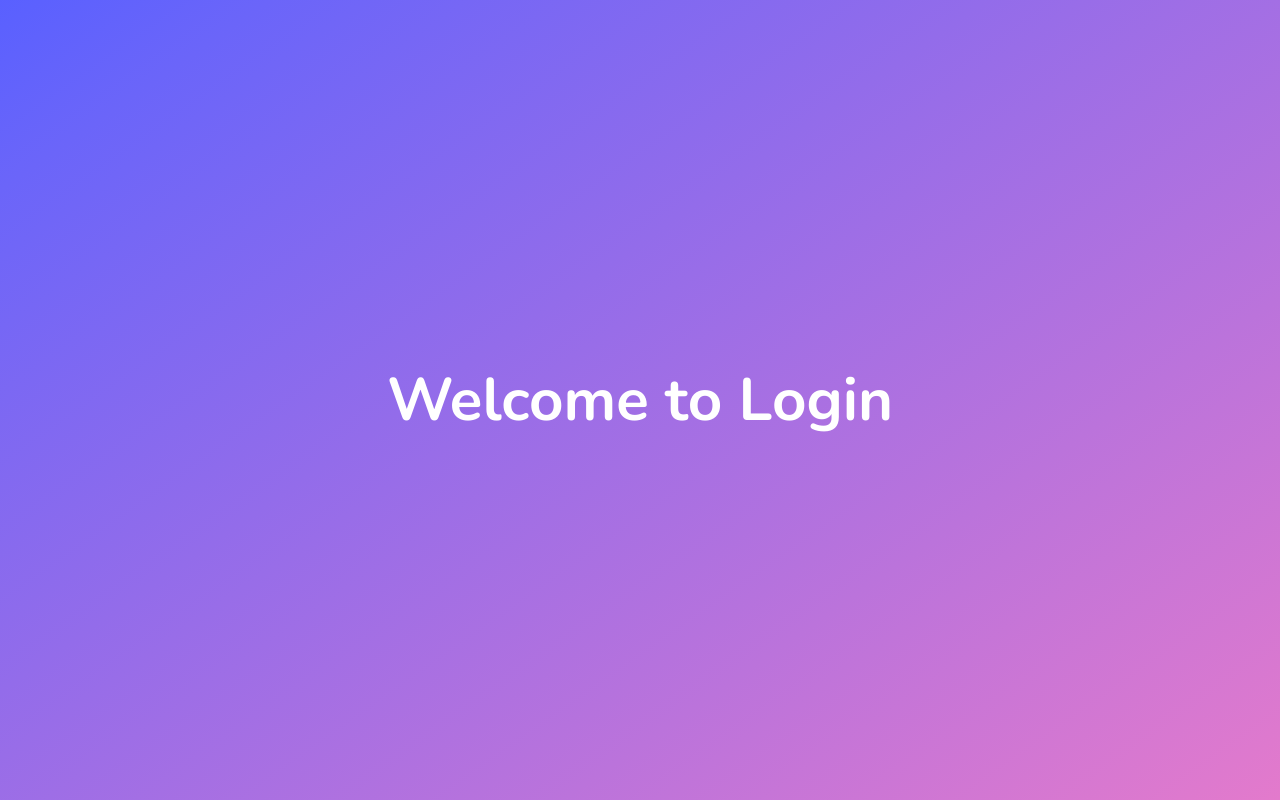
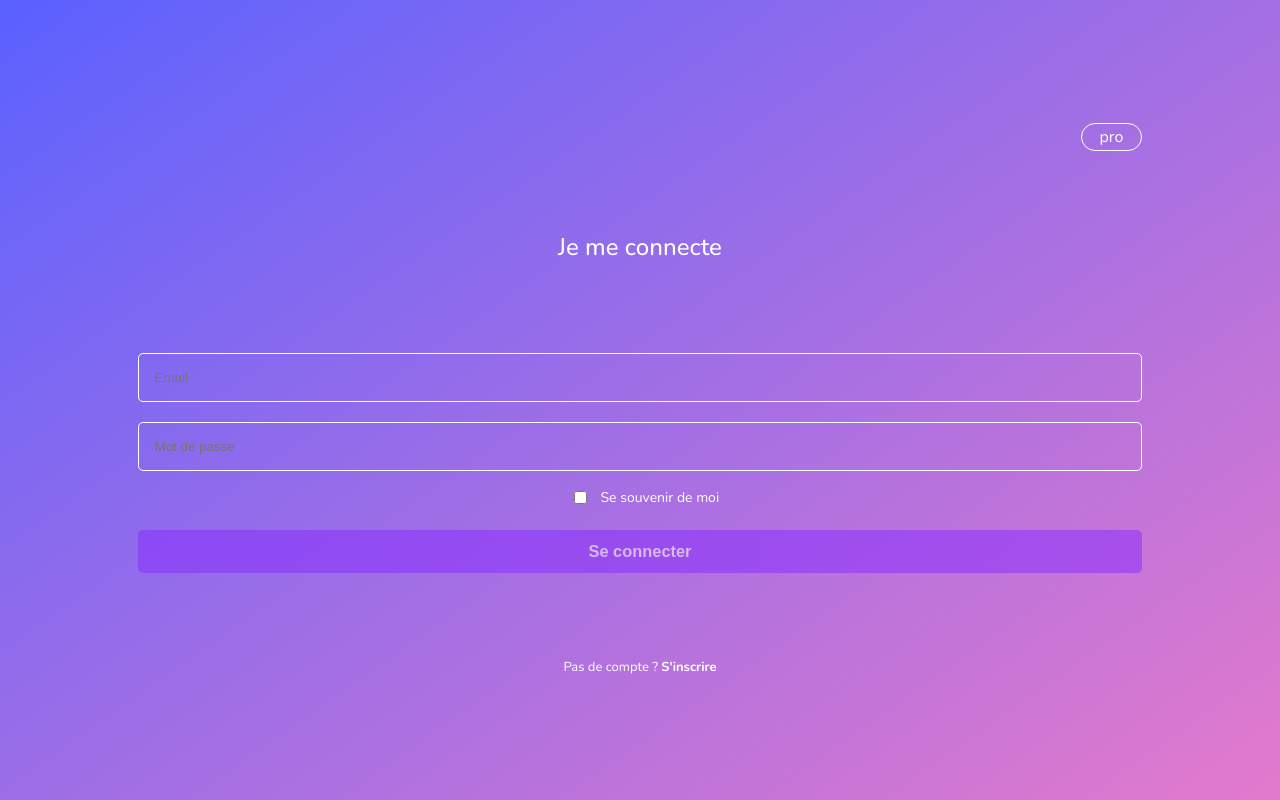
Before and after one commit to WildCodeSchool/Lyon-JS-09-23-P3-airnbb, a React (Vite) app in the folder frontend/: page /login in a window 1280 px wide. Built offline with nearby package versions, Linux system fonts and the light colour scheme.

Commit message:
+ added style for login page

```diff
--- a/frontend/src/layouts/styles/IntroLayout.css
+++ b/frontend/src/layouts/styles/IntroLayout.css
@@ -65,3 +65,96 @@
   text-align: center;
   margin-inline: 1rem;
 }
+
+/* Login && Signup*/
+
+.introLayout .connect {
+  width: 100%;
+}
+
+.introLayout .connect h3 {
+  font-size: 1.5rem;
+  font-weight: 500;
+  padding: 5rem 0;
+}
+
+.connect header {
+  display: flex;
+  justify-content: flex-end;
+  width: 90%;
+}
+
+.connect header div {
+  border: 1px solid white;
+  border-radius: 15px;
+  width: max-content;
+  padding: 0.125rem 1.125rem;
+}
+
+.connect input {
+  border: 1px solid #ffffff;
+  background-color: transparent;
+  color: #ffffff50;
+  padding: 1rem;
+  margin: 0.75em 0;
+  border-radius: 5px;
+}
+
+.connect input:focus {
+  outline: none;
+  color: #ffffff;
+}
+
+.connect input:not(:last-child) {
+  width: 80%;
+}
+
+.connect .check {
+  display: flex;
+  align-items: center;
+  justify-content: center;
+  font-size: 0.875rem;
+  font-weight: 400;
+}
+
+input[type="checkbox"] {
+  margin-inline: 1em;
+}
+
+.connect button {
+  cursor: pointer;
+  width: 80%;
+  background-color: #882aff;
+  color: #ffffff;
+  opacity: 0.5;
+  border: none;
+  border-radius: 5px;
+  padding: 0.75em;
+  margin: 1em 0 5em 0;
+  font-size: 1.025rem;
+  font-weight: 700;
+  transition: all 0.2s;
+}
+
+.connect .submitButton {
+  cursor: pointer;
+  opacity: 1;
+}
+
+.connect .deadButton {
+  pointer-events: none;
+}
+
+.connect .submitButton:hover {
+  transform: scale(1.0125);
+}
+
+.connect a {
+  font-size: 13px;
+  color: #ffffff;
+  text-decoration: none;
+}
+
+.connect a span {
+  font-weight: 700;
+}
--- a/frontend/src/pages/intro/Login.jsx
+++ b/frontend/src/pages/intro/Login.jsx
@@ -1,5 +1,59 @@
+import { useState } from "react";
+import { Link } from "react-router-dom";
+
 function Login() {
-  return <h1>Welcome to Login</h1>;
+  const [email, setEmail] = useState("");
+  const [password, setPassword] = useState("");
+  const [form, setForm] = useState(false);
+
+  // regex match email syntax
+  const validEmail = /^[a-zA-Z0-9._:$!%-]+@[a-zA-Z0-9.-]+\.[a-zA-Z]$/;
+
+  function handleEmail(e) {
+    setEmail(e);
+    if (validEmail.test(email)) {
+      setForm(true);
+    }
+  }
+
+  return (
+    <main className="connect">
+      <header>
+        <div>pro</div>
+      </header>
+      <h3>Je me connecte</h3>
+      <form action="">
+        <input
+          type="email"
+          placeholder="Email"
+          value={email}
+          required
+          onChange={(e) => handleEmail(e.target.value)}
+        />
+        <input
+          type="password"
+          placeholder="Mot de passe"
+          value={password}
+          required
+          onChange={(e) => setPassword(e.target.value)}
+        />
+        <div className="check">
+          <input type="checkbox" />
+          Se souvenir de moi
+        </div>
+        <button
+          type="button"
+          disabled={password && form}
+          className={password && form ? "submitButton" : "deadButton"}
+        >
+          Se connecter
+        </button>
+      </form>
+      <Link to="/signup">
+        Pas de compte ? <span>S&apos;inscrire</span>
+      </Link>
+    </main>
+  );
 }
 
 export default Login;
```
